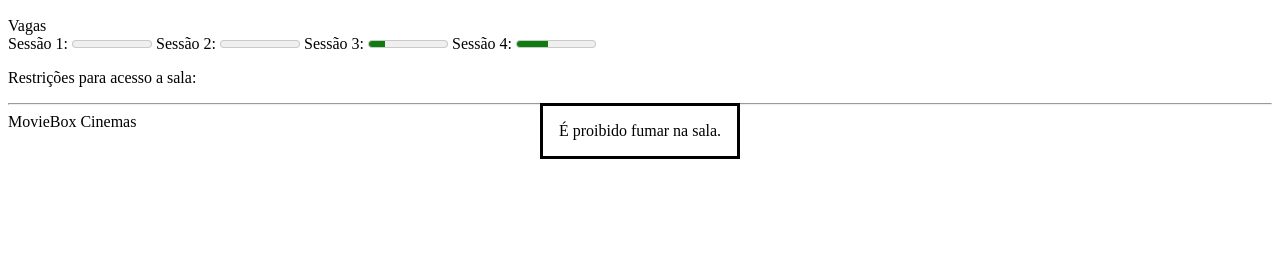
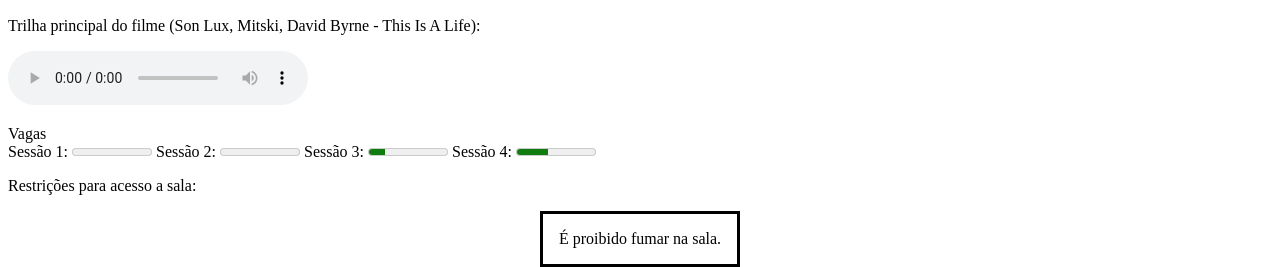
Before and after one commit to ranessaamarante/-TecWeb-T02-HTML, a plain HTML site: page detalhamentoA.html in a window 1280 px wide. Shown: the part 1072-1339 px from the top of the page. Before the commit the page ends 1231 px from the top, so only its background shows below. Drawn offline with Linux system fonts and the light colour scheme.

Commit message:
Update detalhamentoA.html

```diff
--- a/detalhamentoA.html
+++ b/detalhamentoA.html
@@ -42,6 +42,12 @@
 </iframe>
          </p>
 
+         <p>Trilha principal do filme (Son Lux, Mitski, David Byrne - This Is A Life):</p>
+         <p>
+            <audio controls>
+            <source src="Son Lux Mitski David Byrne - This Is A Life.mp3" />
+            </audio>
+         </p>
 
          <p>
             <header>Vagas</header>
@@ -64,7 +70,6 @@
          </p>
       </article>
 
-      <hr>
-      <footer>MovieBox Cinemas</footer>
+
    </body>
 </html>
```
